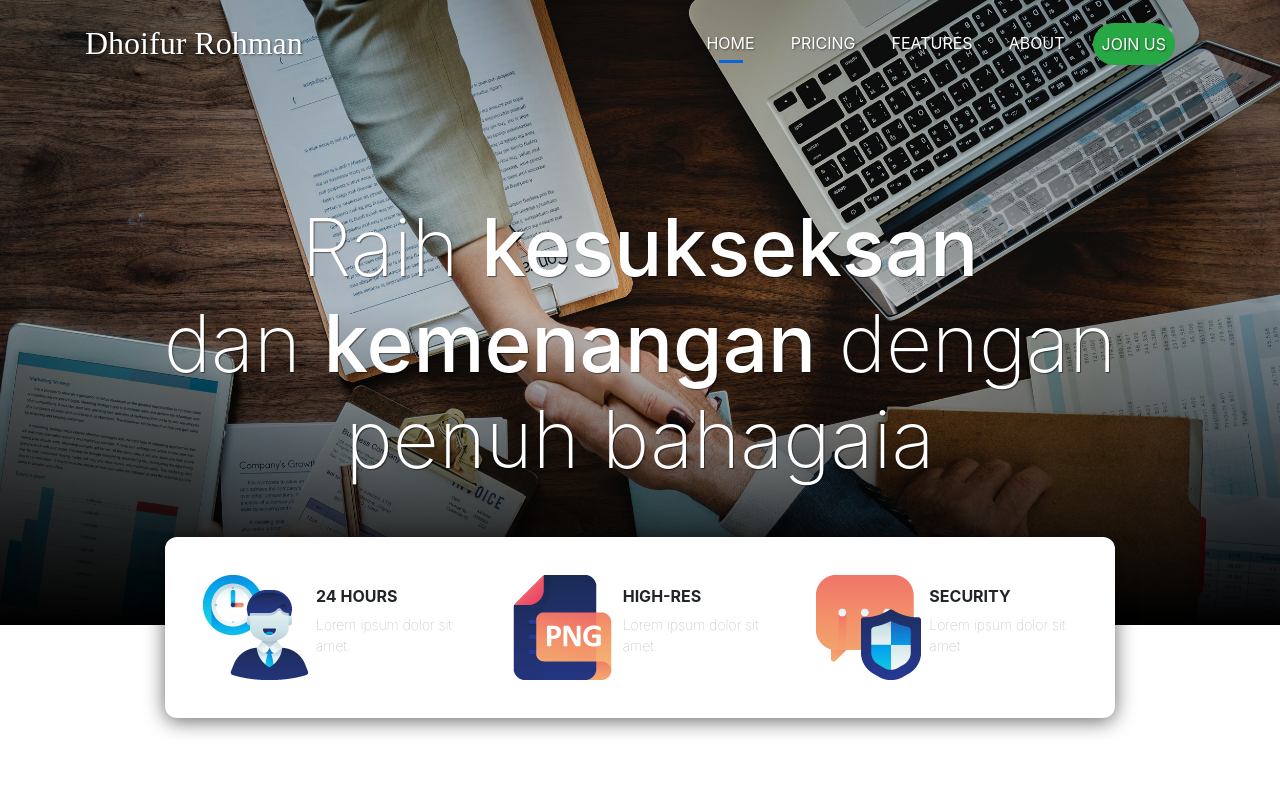
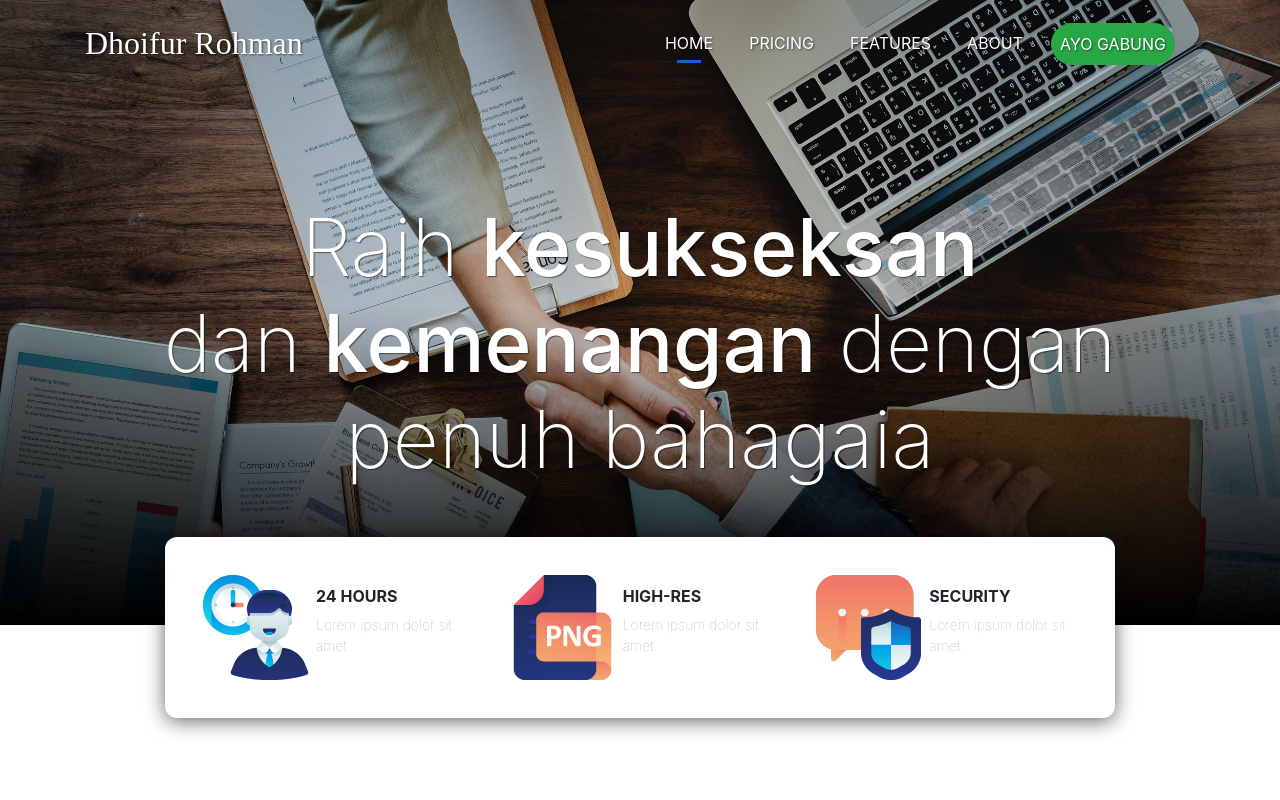
Before and after one commit to dhoiffahmad/profile, a plain HTML site: page index.html in a window 1280 px wide. Shown: the top 800 px of the page. Drawn offline with nearby package versions, Linux system fonts and the light colour scheme; a web font is replaced by a local one.

Commit message:
cek lagi

```diff
--- a/index.html
+++ b/index.html
@@ -48,7 +48,7 @@
             <a
               class="nav-item nav-link btn btn-success text-white tombol"
               href="#"
-              >Join Us</a
+              >Ayo Gabung</a
             >
           </div>
         </div>
```
